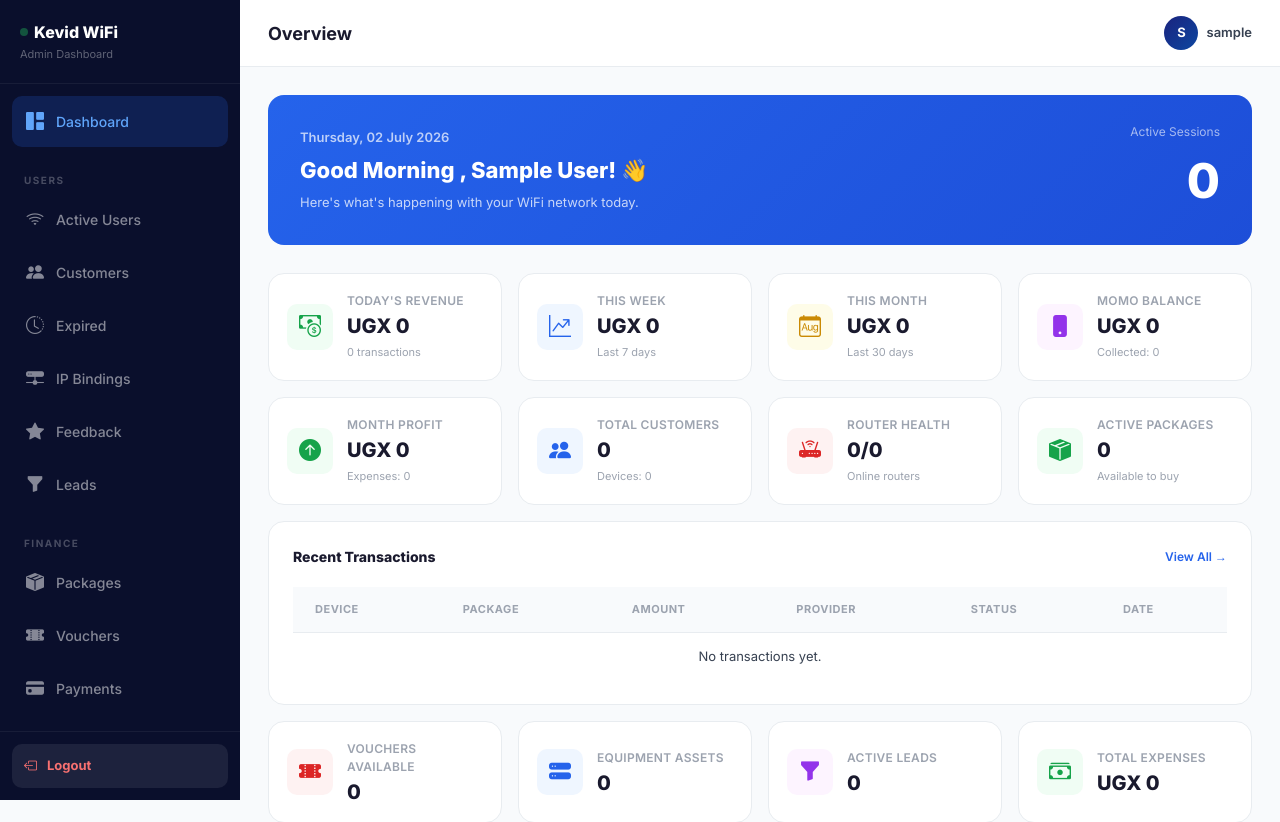
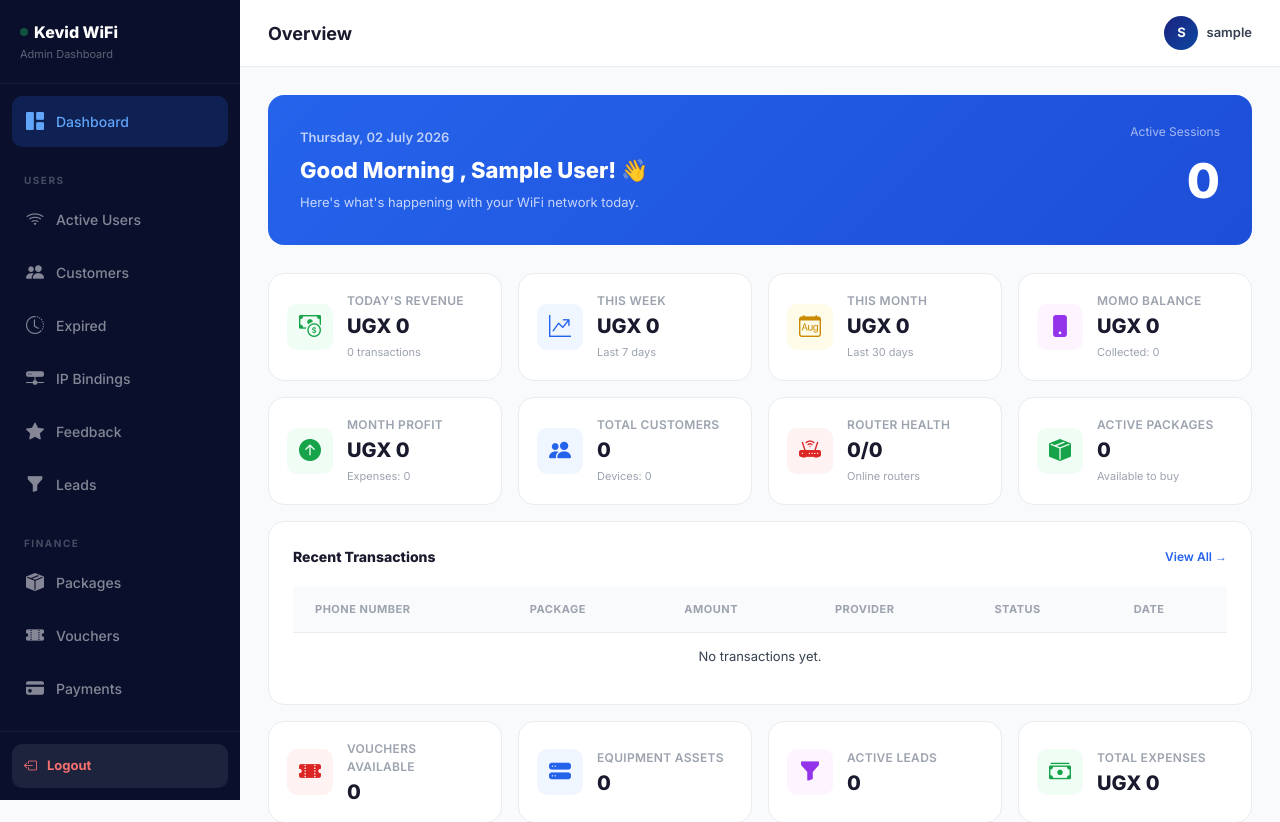
Before and after one commit to mwesige1/kevid--cpmpany, a Django app: page /dashboard/ in a window 1280 px wide. Shown: the top 822 px of the page. Run offline with Django 5.2, Linux system fonts and the light colour scheme; the visitor is signed in with stand-in values (Sample User, id 1); data that the repository does not hold is empty; parts of the project's set-up code (start-up, migrations or seed data) failed here and were passed over.

Commit message:
failed payment response1

```diff
--- a/templates/dashboard/overview.html
+++ b/templates/dashboard/overview.html
@@ -133,7 +133,7 @@
         <table class="table">
             <thead>
                 <tr>
-                    <th>Device</th>
+                    <th>Phone Number</th>
                     <th>Package</th>
                     <th>Amount</th>
                     <th>Provider</th>
@@ -145,7 +145,7 @@
                 {% for order in recent_orders %}
                 <tr>
                     <td class="font-semibold" style="font-family:monospace; font-size:12px;">
-                        {{ order.device.mac_address|slice:"-8:" }}
+                      {{ order.phone_number }}
                     </td>
                     <td>{{ order.package.name|default:"—" }}</td>
                     <td class="font-bold text-success">
```
